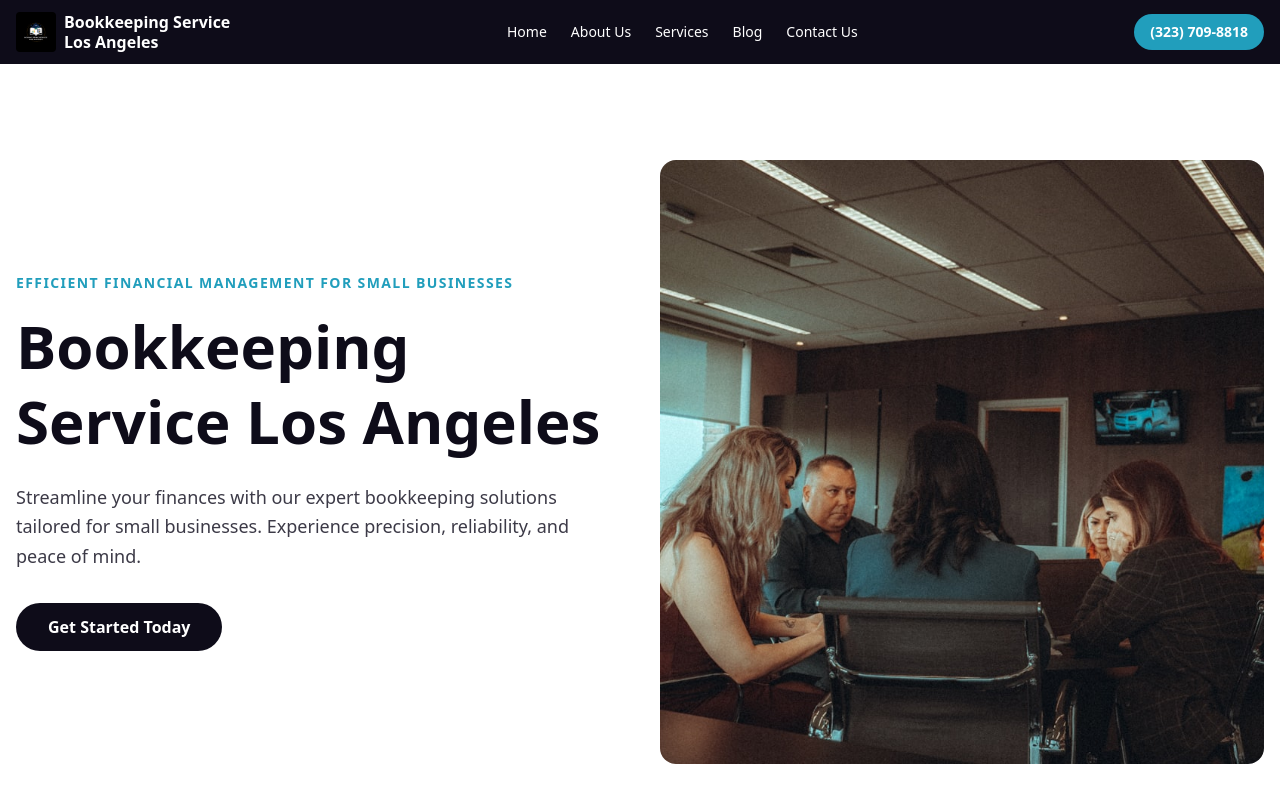
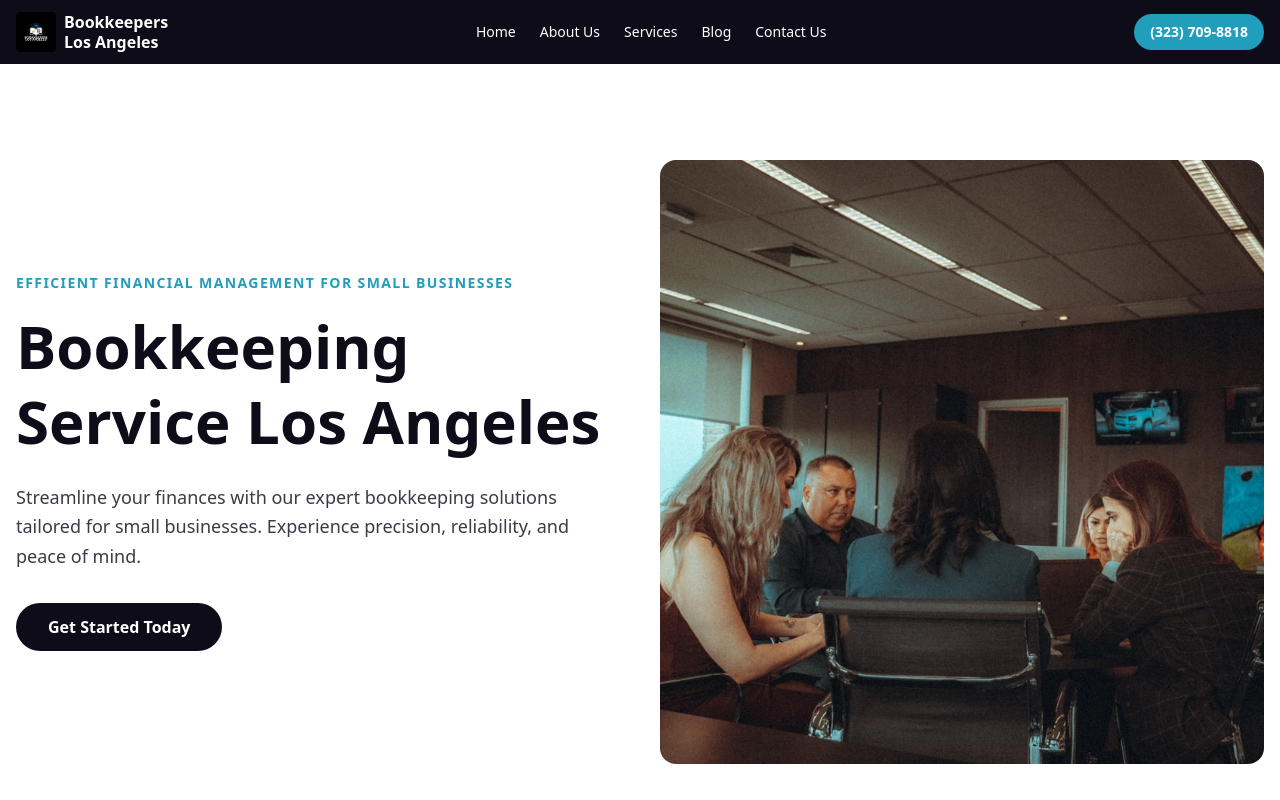
Before and after one commit to mperlmutter83/bookkeepers-los-angeles, a Next.js app: page / in a window 1280 px wide. Shown: the top 800 px of the page. Built offline with nearby package versions, Linux system fonts and the light colour scheme.

Commit message:
Update logo and header brand text to Bookkeepers Los Angeles

```diff
--- a/src/components/Header.tsx
+++ b/src/components/Header.tsx
@@ -16,13 +16,13 @@ export default function Header() {
         <Link href="/" className="flex items-center gap-2 shrink-0">
           <Image
             src="/images/logo.png"
-            alt="Bookkeeping Service Los Angeles"
+            alt="Bookkeepers Los Angeles"
             width={40}
             height={40}
             className="rounded"
           />
           <span className="font-heading font-semibold text-sm md:text-base leading-tight">
-            Bookkeeping Service<br className="hidden md:block" /> Los Angeles
+            Bookkeepers<br className="hidden md:block" /> Los Angeles
           </span>
         </Link>
         <nav className="hidden lg:flex items-center gap-6 text-sm">
```
Also changed, not shown: public/images/logo.png.
